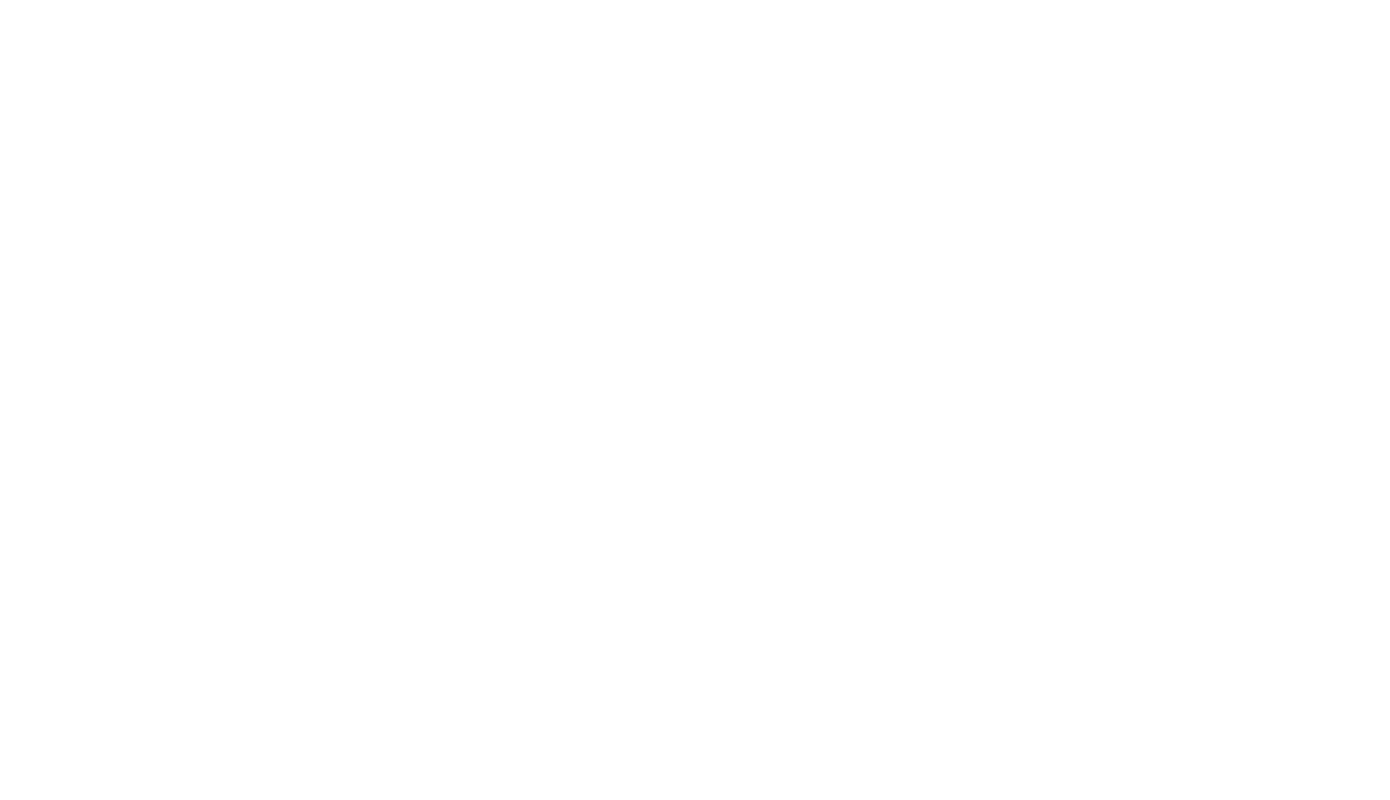
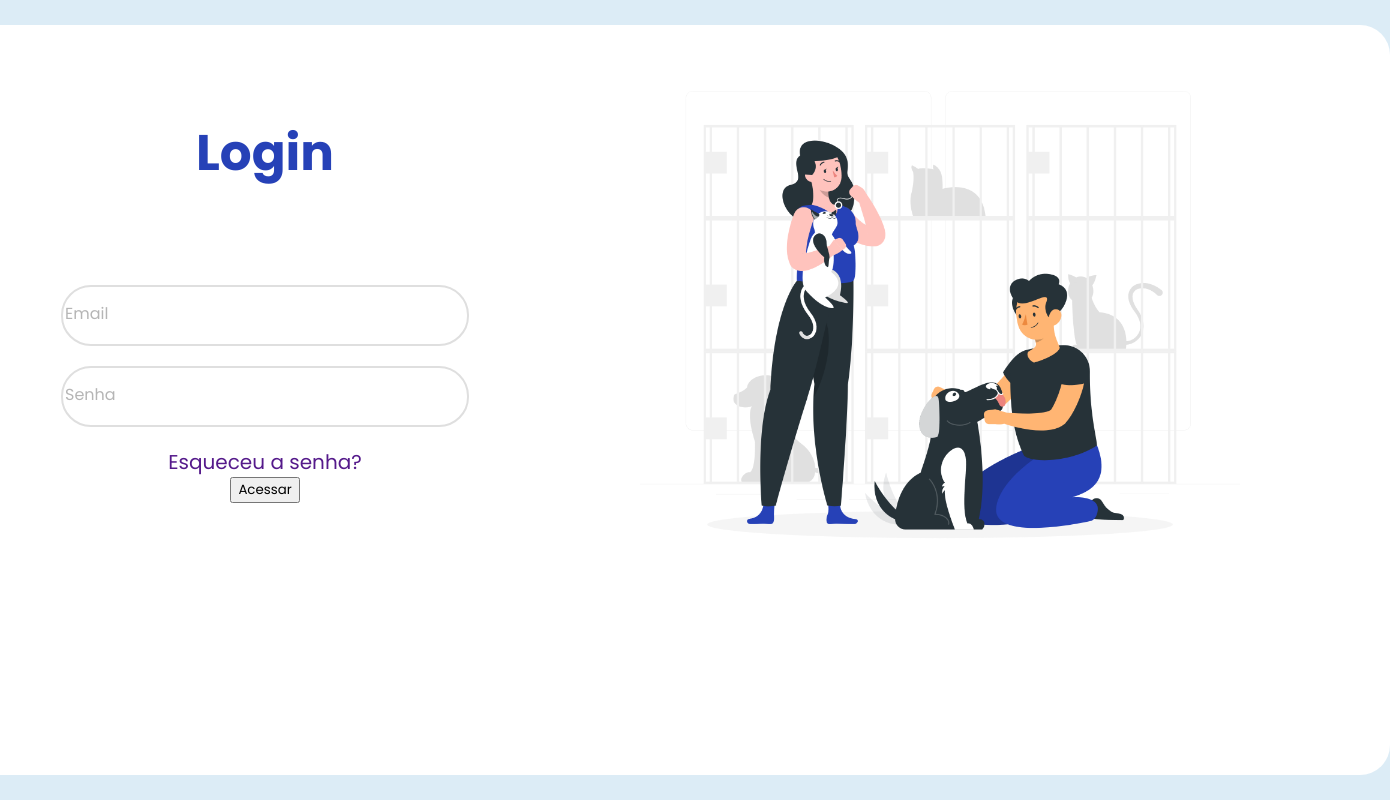
Before and after one commit to paulogmedeiros/J-Pets, a React (Create React App) app in the folder frontend/: page / in a window 1280 px wide. Before the commit this address had no page. Shown: the whole page, 1390 px wide, since content can reach past the window. Built offline with nearby package versions, Linux system fonts and the light colour scheme.

Commit message:
Estilizando tela de login

```diff
--- a/frontend/src/App.js
+++ b/frontend/src/App.js
@@ -7,7 +7,7 @@ function App() {
   return (
     <BrowserRouter>
     <Routes>
-      <Route path='/teste' element={<Login/>}/>
+      <Route path='/' element={<Login/>}/>
     </Routes>
     </BrowserRouter>
   );
--- a/frontend/src/views/Login/Login.css
+++ b/frontend/src/views/Login/Login.css
@@ -0,0 +1,66 @@
+/* Importando fonte "Poppins" do Google Fonts */
+@import url('https://fonts.googleapis.com/css2?family=Poppins:ital,wght@0,100;0,200;0,300;0,400;0,500;0,600;0,700;0,800;0,900;1,100;1,200;1,300;1,400;1,500;1,600;1,700;1,800;1,900&display=swap');
+
+*{
+    font-family: 'Poppins',sans-serif;
+}
+/* Propriedades para todo o corpo do arquivo */
+body {
+
+    margin: 0;
+    padding: 0;
+    background-color: #DCECF6;
+    display: flex;
+    justify-content: center;
+    align-items: center;
+    width: 100%;
+    height: 100vh;
+}
+
+/* Propriedades para o bloco do formulário e imagem */
+.container {
+    border-radius: 30px;
+    display: flex;
+    background-color: white;
+    width: 1500px;
+    height: 750px;
+}
+
+.container .formulario{
+    width: 50%;
+    height: 50%;
+    display: flex;
+    justify-content: center;
+    align-items: center;
+    text-align: center;
+    flex-direction: column;
+}
+
+.formulario  h1{
+    padding: 160px 0 60px 0;
+    color: #2641B7;
+    font-size: 50px;
+}
+
+.formulario input{
+    width: 400px;
+    height: 55px;
+    border:2px solid #DFDFDF;
+    border-radius: 30px;
+}
+
+.formulario ::placeholder{
+    color: #b5b5b5;
+    font-size: 16px;
+}
+
+.formulario .email{
+    padding: 0 0 20px 0;
+}
+
+.formulario a{
+    padding: 20px 0 0 0;
+    text-decoration: none;
+    font: 20px bolder;
+    font-family: 'Poppins', sans-serif;
+}
--- a/frontend/src/views/Login/Login.jsx
+++ b/frontend/src/views/Login/Login.jsx
@@ -1,9 +1,30 @@
 import React from 'react'
-
+import './Login.css'
+import imagem_login from '../../img/imagem_login.png'
 function Login() {
     return (
-        <div>
-            <h1>login</h1>
+
+        // Container principal
+        <div className="container">
+
+            {/* Formulário */}
+
+            <div className="formulario">
+                <h1>Login</h1>
+                <div className="email">
+                    <input class="input-email" type="email" name="email" id="" placeholder='Email' />
+                </div>
+                <div className='senha'>
+                    <input class="input-senha" type="password" name="senha" id="" placeholder='Senha' />
+                </div>
+                <a href="">Esqueceu a senha?</a>
+                <button>Acessar</button>
+            </div>
+
+            {/* Imagem */}
+            <div className="img-login">
+                <img src={imagem_login} alt="imagem da tela de login" className='login_img' width={600} height={600} />
+            </div>
         </div>
     )
 }
```
Also changed, not shown: frontend/src/img/imagem_login.png (added), 1 other file (tests, documents, lock files or other folders).
